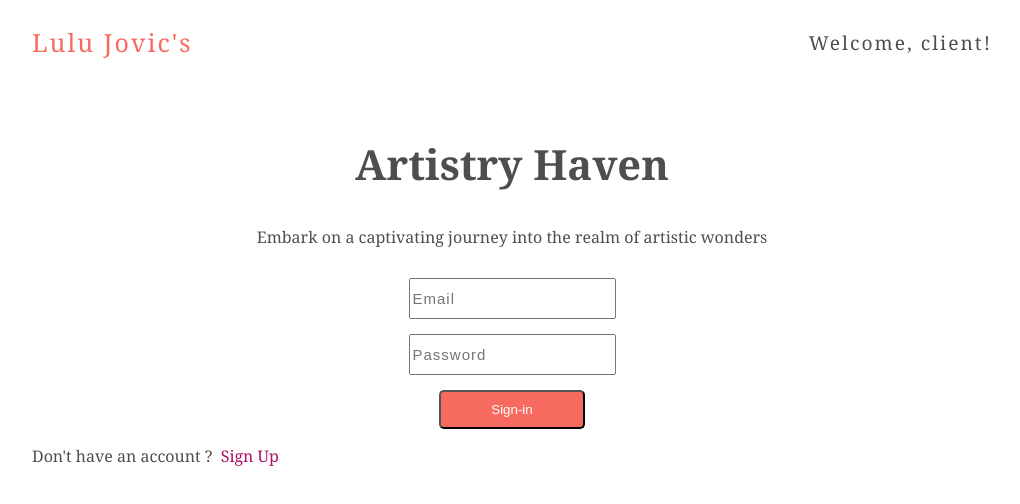
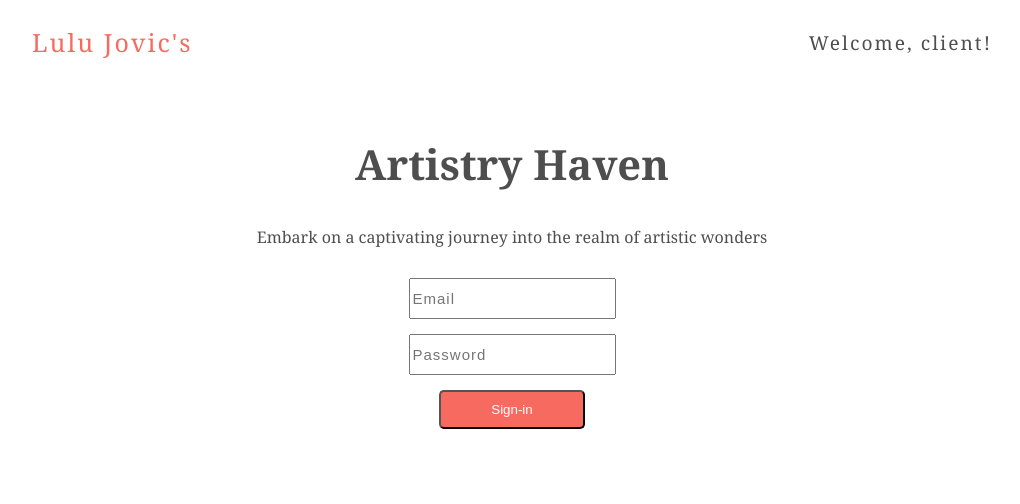
Before and after one commit to Vision-Tey/artpiece-gallery, a React (Create React App) app: page /admin in a window 1280 px wide. Shown: the top 504 px of the page, without its empty margins (128-1148 px from the left). Built offline with nearby package versions, Linux system fonts and the light colour scheme; no server answers.

Commit message:
Remove signup option

```diff
--- a/src/comps/Auth.js
+++ b/src/comps/Auth.js
@@ -134,7 +134,7 @@ const Auth = ({setActive, setUser}) => {
             </form>
 
             <div>
-              {!signUp ? (
+              {/* {!signUp ? (
                 <>
                   <div className='text-center justify-content-center mt-2 pt-2'>
                     <p className='small fw-bold mt-2 pt-1 mb-0'>
@@ -163,7 +163,7 @@ const Auth = ({setActive, setUser}) => {
                 </>
               )
 
-              }
+              } */}
             </div>
           </div>
         </div>
```
Also changed, not shown: 1 other file (tests, documents, lock files or other folders).
